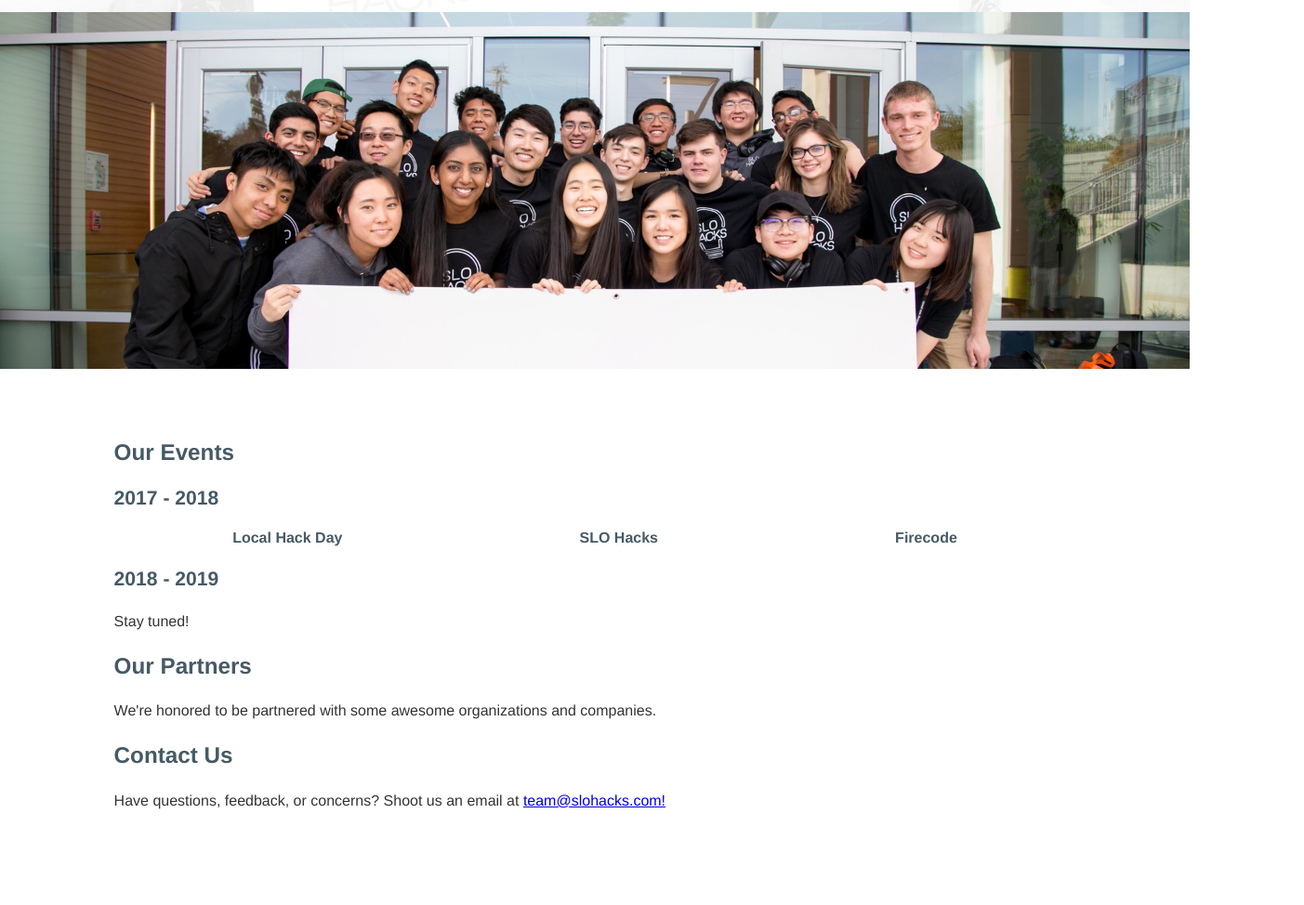
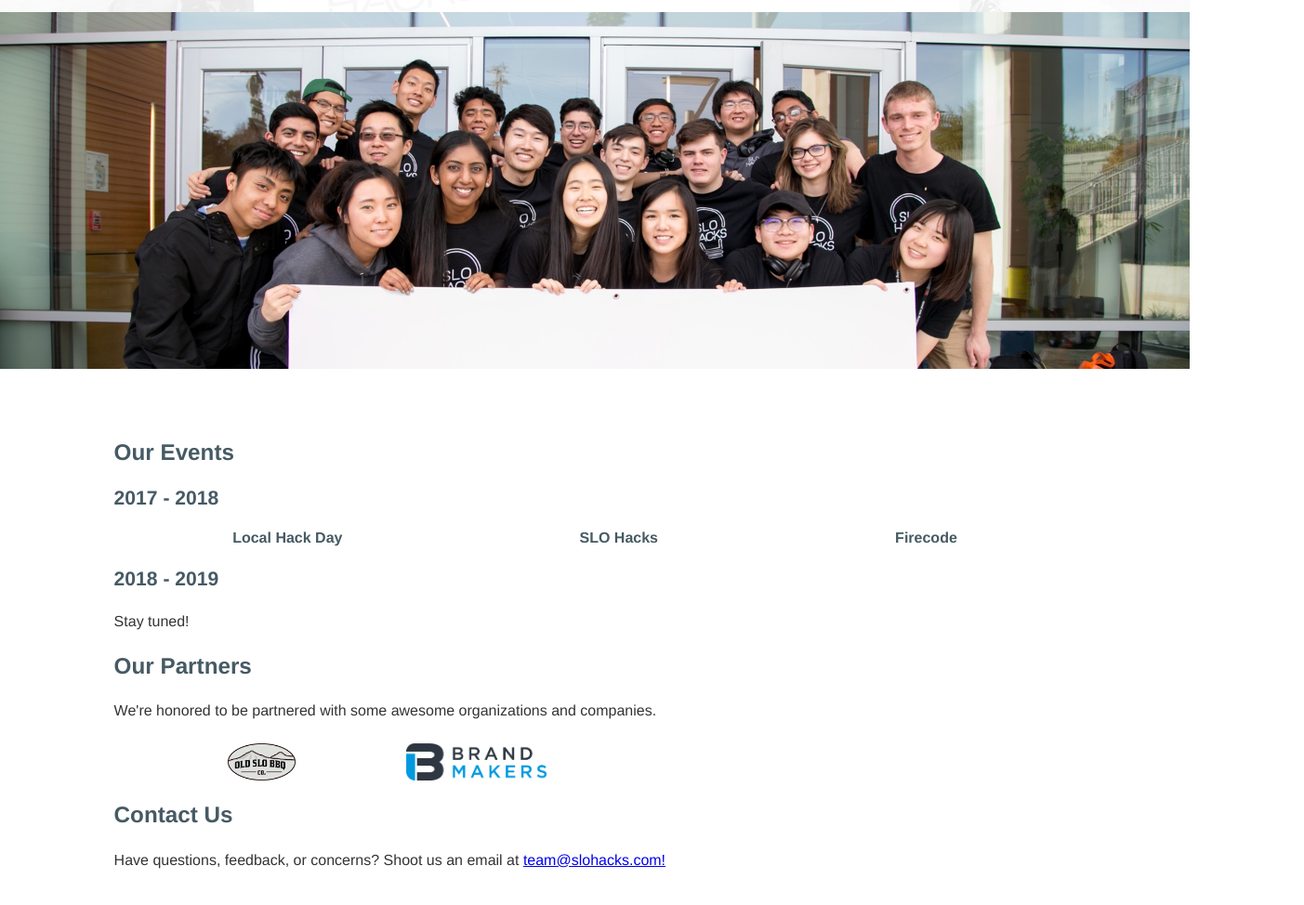
Before and after one commit to slohacks/club, a Gatsby site: page / in a window 1280 px wide. Shown: the part 787-1761 px from the top of the page at 93% size, 1403 px wide, since content can reach past the window. Before the commit the page ends 1721 px from the top, so only its background shows below. Built offline with nearby package versions, Linux system fonts and the light colour scheme; Gatsby itself is replaced by a stand-in of ours.

Commit message:
feat(pages/index, assets): add partner logos  (#40)
* feat(pages/index, assets): add partner logos underneath partner section

* style(pages/index): fix spacing

complete #31

```diff
--- a/src/pages/index.jsx
+++ b/src/pages/index.jsx
@@ -2,6 +2,8 @@ import React from 'react';
 import styles from './index.module.css';
 import logo from '../assets/logo.png';
 import animatedTeam from '../assets/team.gif';
+import oldSlo from '../assets/partners__oldslo.png';
+import brandmakers from '../assets/partners__brandmakers.png';
 
 /* eslint-disable react/prop-types, max-len */
 const IndexPage = () => (
@@ -61,6 +63,28 @@ const IndexPage = () => (
         <p className={styles.p}>
           We&apos;re honored to be partnered with some awesome organizations and companies.
         </p>
+        <div className={styles.partnerImages}>
+          <a
+            className={styles.oldLink}
+            href="http://oldsanluisbbq.com/"
+          >
+            <img
+              src={oldSlo}
+              alt="Old SLO BBQ"
+              className={styles.oldSlo}
+            />
+          </a>
+          <a
+            className={styles.brandLink}
+            href="http://www.brandmakers.com/"
+          >
+            <img
+              src={brandmakers}
+              alt="Brandmakers"
+              className={styles.brandmakers}
+            />
+          </a>
+        </div>
       </section>
       <section className={styles.contact}>
         <h2>Contact Us</h2>
--- a/src/pages/index.module.css
+++ b/src/pages/index.module.css
@@ -98,6 +98,41 @@
   grid-area: contact;
 }
 
+.partnerImages {
+  width: 100vw;
+  display: grid;
+  grid-template-columns: 1fr 3fr 3fr 1fr;
+  grid-template-rows: 5vh;
+  grid-template-areas: '. oldSlo brandmakers .';
+  padding-bottom: 3vh;
+}
+
+@media all and (min-width: 839px) {
+  .partnerImages {
+    grid-template-columns: 9.58% 15% 15% 50.84% 9.58%;
+    grid-template-rows: 5vh;
+    grid-template-areas: '. oldSlo brandmakers .';
+  }
+}
+
+.oldLink {
+  grid-area: oldSlo;
+}
+
+.oldSlo {
+  max-width: 100%;
+  max-height: 100%;
+}
+
+.brandLink {
+  grid-area: brandmakers;
+}
+
+.brandmakers {
+  max-width: 100%;
+  max-height: 100%;
+}
+
 .h1 {
   display: none;
 }
```
Also changed, not shown: src/assets/partners__brandmakers.png (added), src/assets/partners__oldslo.png (added).
